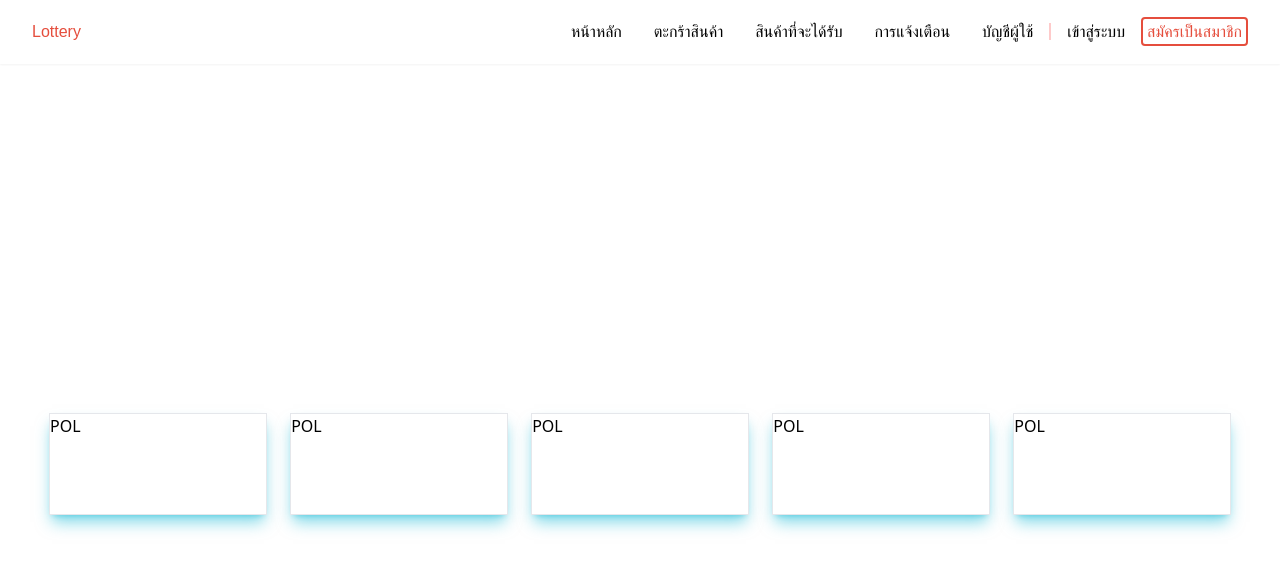
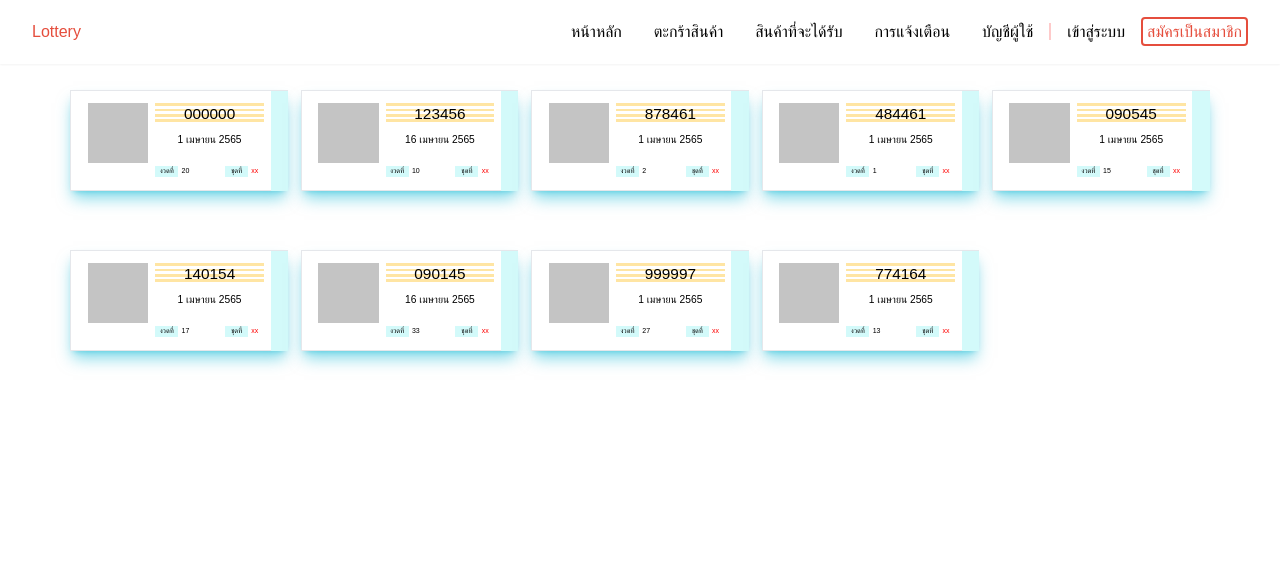
Before and after one commit to nakanokpol/PasswordStrengthChecker, a React (Create React App) app: page / in a window 1280 px wide. Shown: the top 570 px of the page. Built offline with nearby package versions, Linux system fonts and the light colour scheme.

Commit message:
update card

```diff
--- a/src/index.css
+++ b/src/index.css
@@ -1,3 +1,4 @@
 @tailwind base;
 @tailwind components;
 @tailwind utilities;
+@import url('https://fonts.googleapis.com/css2?family=Prompt:wght@100;200;300;500;600;900&family=Spectral:wght@200&display=swap');
--- a/src/index.js
+++ b/src/index.js
@@ -4,6 +4,7 @@ import './index.css';
 import App from './App';
 import reportWebVitals from './reportWebVitals';
 import {BrowserRouter} from'react-router-dom'
+
 
 ReactDOM.render(
   <React.StrictMode>
--- a/src/page/components/card.js
+++ b/src/page/components/card.js
@@ -1,15 +1,37 @@
 import React from "react";
 
-const CardTemplate = ()=>{
+const CardTemplate1 = (card_props)=>{
+    const {Number, DrawDate, Draw} = card_props
     return (
-        <div className="bg-white shadow-lg shadow-cyan-500/50" style={{height: "7.9VW", width: "17VW", borderWidth:"0.1VW"}}>
-            <div>
-                <h1 className="grow-0">
-                    POL
-                </h1>
+        <div style={{height: "8.5VW", width: "17VW"}}>
+            <div className="bg-white shadow-lg shadow-cyan-500/50 items-center font-prompt" style={{height: "7.9VW", width: "17VW", borderWidth:"0.01VW"}}>
+                <div style={{marginLeft: "6.545VW", marginTop: "0.9875VW",height: "0.228VW", width: "8.5VW", backgroundColor: "#FFE5A3"}}></div>
+                <div style={{marginLeft: "6.545VW", marginTop: "0.19VW",height: "0.228VW", width: "8.5VW", backgroundColor: "#FFE5A3"}}></div>
+                <div style={{marginLeft: "6.545VW", marginTop: "0.19VW",height: "0.228VW", width: "8.5VW", backgroundColor: "#FFE5A3"}}></div>
+                <div style={{marginLeft: "6.545VW", marginTop: "0.19VW",height: "0.228VW", width: "8.5VW", backgroundColor: "#FFE5A3"}}></div>
+                <div style={{marginLeft: "15.57VW", marginTop: "-2.4695VW",height: "7.8588VW", width: "1.35VW", backgroundColor: "#D3FAFA"}}></div>
+                <div style={{marginLeft: "1.2784VW", marginTop: "-6.8788VW",height: "4.7095VW", width: "4.7288VW", backgroundColor: "#C4C4C4"}}></div>
+                <div style={{marginLeft: "6.545VW", marginTop: "0.19VW",height: "0.9115VW", width: "1.8VW", backgroundColor: "#D3FAFA"}}>
+                    <h1 className="text-center" style={{fontSize: "0.55VW"}}>งวดที่</h1>
+                </div>
+                <div style={{marginLeft: "8.6VW",marginTop: "-0.9115VW",height: "0.9115VW", width: "3VW"}}>
+                    <h1 className="text-left font-normal" style={{fontSize: "0.55VW"}}>{Draw}</h1>
+                </div>
+                <div style={{marginLeft: "12VW", marginTop: "-0.9115VW",height: "0.9115VW", width: "1.8VW", backgroundColor: "#D3FAFA"}}>
+                    <h1 className="text-center" style={{fontSize: "0.55VW"}}>ชุดที่</h1>
+                </div>
+                <div style={{marginLeft: "14.055VW",marginTop: "-0.9115VW",height: "0.9115VW", width: "3VW"}}>
+                    <h1 className="text-left font-normal" style={{fontSize: "0.55VW", color:"#ff0000"}}>xx</h1>
+                </div>
+                <div style={{marginLeft: "6.545VW", marginTop: "-5.89VW",height: "1.482VW", width: "8.5VW"}}>
+                    <h1 className="text-center font-normal" style={{fontSize: "1.2VW", }}>{Number}</h1>
+                </div>
+                <div style={{marginLeft: "6.545VW", marginTop: "0.9VW",height: "1.482VW", width: "8.5VW"}}>
+                    <h1 className="text-center font-light" style={{fontSize: "0.8VW"}}>{DrawDate}</h1>
+                </div>
             </div>
         </div>
     );
 }
 
-export default CardTemplate
+export default CardTemplate1
--- a/src/page/home.js
+++ b/src/page/home.js
@@ -1,14 +1,38 @@
 import React from "react";
-import CardTemplate from "./components/card"
+import CardTemplate1 from "./components/card"
+
+// const li_data = [
+//   {Number:"000000", DrawDate:"1 เมษายน 2565", Draw: "20", Storename: "สำรีขายหวย"},
+//   {Number:"123456", DrawDate:"16 เมษายน 2565", Draw: "10", Storename: "สำรีขายหวย"},
+//   {Number:"878461", DrawDate:"1 เมษายน 2565", Draw: "2", Storename: "หวยล้นฟ้า"},
+//   {Number:"484461", DrawDate:"1 เมษายน 2565", Draw: "1", Storename: "สำรีขายหวย"},
+//   {Number:"090545", DrawDate:"1 เมษายน 2565", Draw: "15", Storename: "แมวตัวโปรด"},
+//   {Number:"140154", DrawDate:"1 เมษายน 2565", Draw: "17", Storename: "โลกที่ไม่มีเธอ"},
+//   {Number:"090145", DrawDate:"16 เมษายน 2565", Draw: "33", Storename: "สำรีขายหวย"},
+//   {Number:"999997", DrawDate:"1 เมษายน 2565", Draw: "27", Storename: "คนไม่จำเป็น"},
+//   {Number:"774164", DrawDate:"1 เมษายน 2565", Draw: "13", Storename: "ประยวย"}
+// ]
+
+const li_data = [
+  {Number:"000000", DrawDate:"1 เมษายน 2565", Draw: "20"},
+  {Number:"123456", DrawDate:"16 เมษายน 2565", Draw: "10"},
+  {Number:"878461", DrawDate:"1 เมษายน 2565", Draw: "2"},
+  {Number:"484461", DrawDate:"1 เมษายน 2565", Draw: "1"},
+  {Number:"090545", DrawDate:"1 เมษายน 2565", Draw: "15"},
+  {Number:"140154", DrawDate:"1 เมษายน 2565", Draw: "17"},
+  {Number:"090145", DrawDate:"16 เมษายน 2565", Draw: "33"},
+  {Number:"999997", DrawDate:"1 เมษายน 2565", Draw: "27"},
+  {Number:"774164", DrawDate:"1 เมษายน 2565", Draw: "13"}
+]
+
 function Home() {
   return (
-    <div className="h-screen flex justify-evenly items-center bg-white" style={{marginLeft: "2%",marginRight: "2%"}}>
-      <CardTemplate/>
-      <CardTemplate/>
-      <CardTemplate/>
-      <CardTemplate/>
-      <CardTemplate/>
-
+    <div className="h-screen bg-white" style={{margin:"2% 5% 5% 5%"}}>
+      <div className="h-screen grid grid-rows-5 grid-cols-5 justify-items-center">
+        {li_data.map((element)=>{
+            return <CardTemplate1 Number={element.Number} DrawDate={element.DrawDate} Draw={element.Draw}/>
+        })}
+      </div>
     </div>
   );
 }
```
